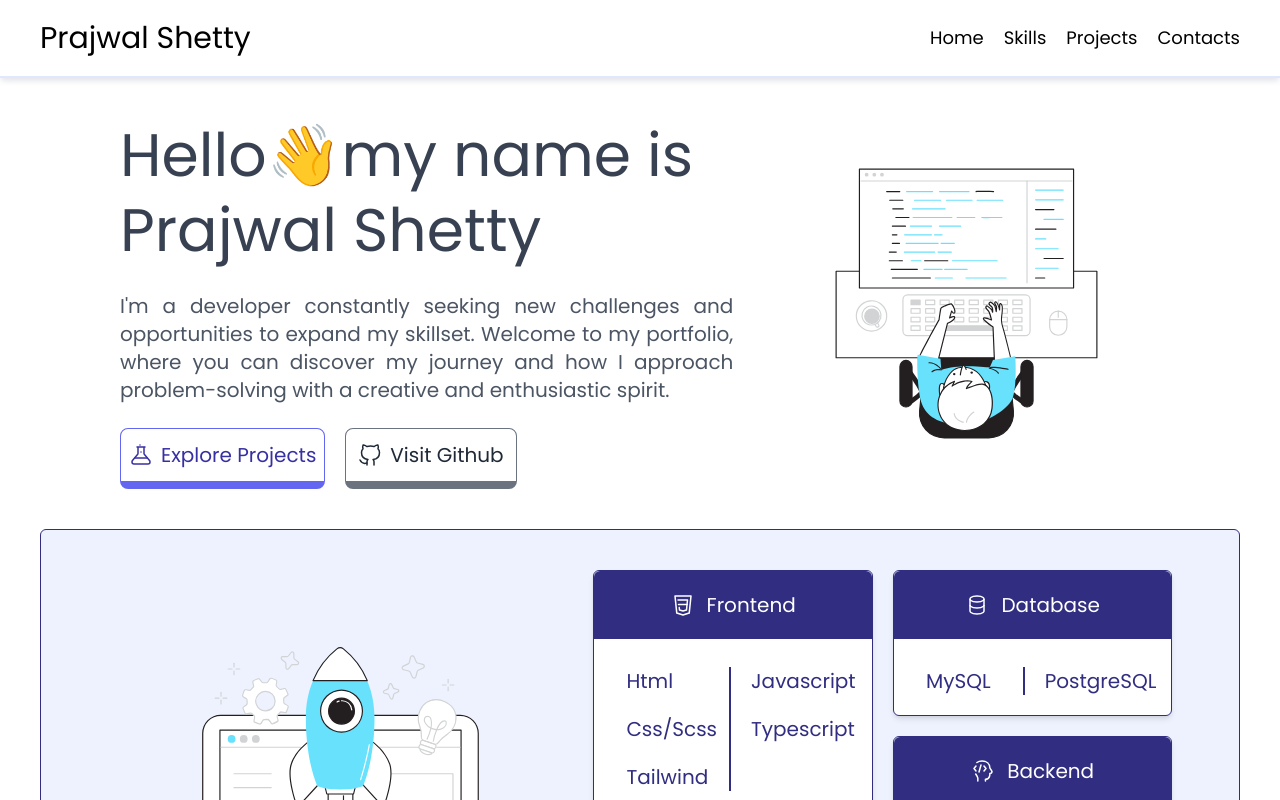
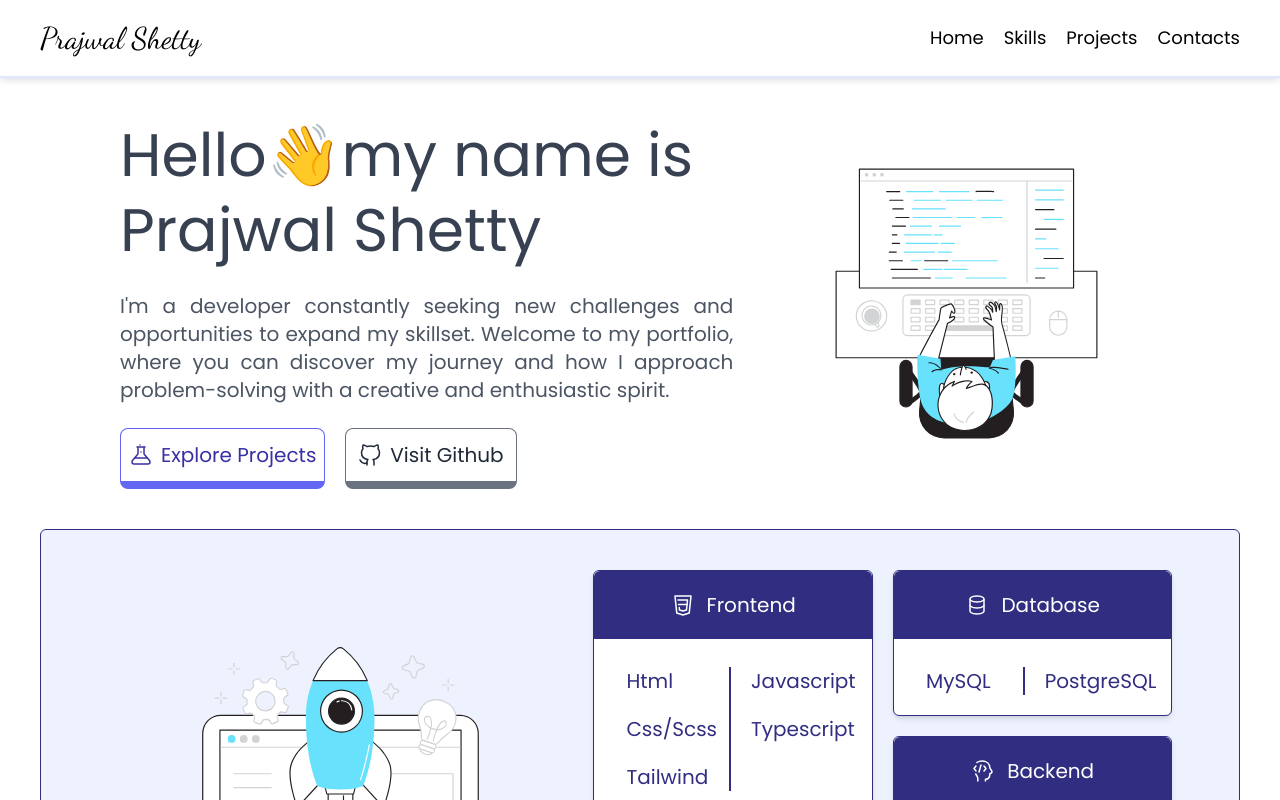
Before and after one commit to PrajwalSh0206/PrajwalSh0206.github.io, a React (Vite) app: page / in a window 1280 px wide. Shown: the top 800 px of the page. Built offline with nearby package versions, Linux system fonts and the light colour scheme.

Commit message:
title css fixes

```diff
--- a/src/css/App.scss
+++ b/src/css/App.scss
@@ -1,4 +1,5 @@
 @import url('https://fonts.googleapis.com/css2?family=Poppins:ital,wght@0,100;0,200;0,300;0,400;0,500;0,600;0,700;0,800;0,900;1,100;1,200;1,300;1,400;1,500;1,600;1,700;1,800;1,900&display=swap');
+@import url('https://fonts.googleapis.com/css2?family=Dancing+Script:wght@400..700&display=swap');
 
 body {
     font-family: "Poppins", sans-serif;
@@ -7,6 +8,10 @@
     -ms-overflow-style: none;
     /* IE and Edge */
     scrollbar-width: none;
+    .title{
+        font-family: "Dancing Script", cursive;
+        font-weight: 400;
+    }
 }
 
 html {
```
